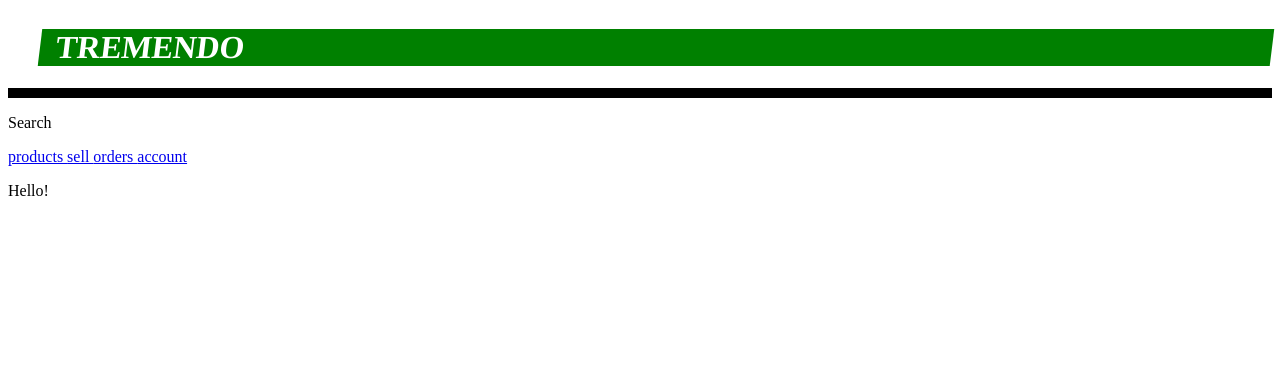
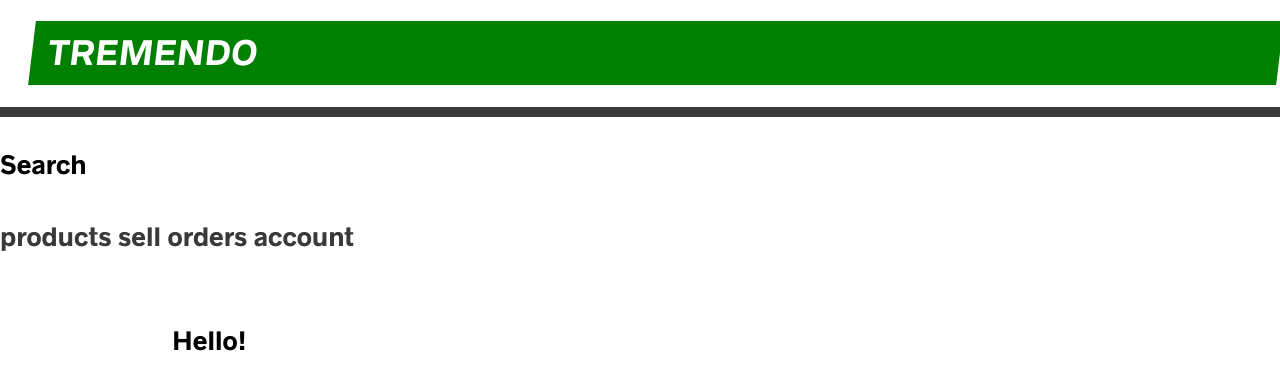
Before and after one commit to Javirum/tremendo-store, a Next.js app in the folder frontend/: page / in a window 1280 px wide. Shown: the top 390 px of the page. Built offline with nearby package versions, Linux system fonts and the light colour scheme.

Commit message:
Add global styles

```diff
--- a/frontend/components/Page.js
+++ b/frontend/components/Page.js
@@ -1,11 +1,61 @@
 import Header from "./Header";
 import PropTypes from 'prop-types';
+import styled, { createGlobalStyle } from "styled-components";
+
+const GlobalStyles = createGlobalStyle`
+    @font-face {
+        font-family: 'radnika_next';
+        src: url('/static/radnikanext-medium-webfont.woff2');
+        format('woff2');
+        font-weight: normal;
+        font-style: normal;
+    }
+
+    html {
+        --red: #ff1234;
+        --black: #393939;
+        --gray: #3a3a3a;
+        --light-Gray: #e1e1e1;
+        --offWhite: #ededed;
+        --maxWidth: 1000px;
+        --bs: 0 12px 24px 0 rgba(0,0,0,0.99);
+        box-sizing: border-box;
+    }
+
+    *, *:before, *:after {
+        box-sizing: inherit;
+    }
+
+    body {
+        font-family: 'radnika_next', 'Open Sans', 'Helvetica Neue', sans-seriff;
+        padding: 0;
+        margin: 0;
+        font-size: 1.5rem;
+        line-height: 2;
+    }
+
+    a {
+        text-decoration: none;
+        color: var(--black);
+    }
+
+    a:hover {
+        text-decoration: underline;
+    }
+`
+
+const InnerStyles = styled.div`
+    max-width: var(--maxWidth);
+    margin: 0 auto;
+    padding: 2rem;
+`
 
 export default function Page({ children }) {
     return (
         <div>
+            <GlobalStyles />
             <Header />
-            {children}
+            <InnerStyles>{children}</InnerStyles>
         </div>
     );
 }
```
